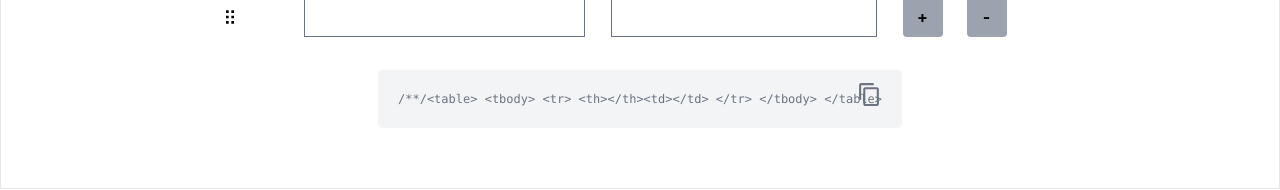
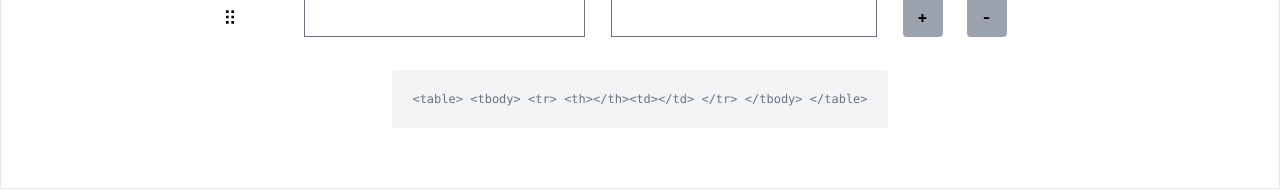
Before and after one commit to httpmax/newtable, a React (Create React App) app: page / in a window 1280 px wide. Both pictures are taken after a click on the button "Show Code". Shown: the part 427-617 px from the top of the page. Built offline with nearby package versions, Linux system fonts and the light colour scheme.

Commit message:
Update App.js

```diff
--- a/src/App.js
+++ b/src/App.js
@@ -233,32 +233,7 @@ export default function App() {
         <div className="flex justify-center my-5">
 
           <code className=" max-w-[80%] bg-gray-100 p-5 rounded font-mono text-[12px] text-gray-500 relative">
-           /*<button
-                className="absolute right-3 top-1 hover:bg-gray-300 p-2 "
-                title="Copy to Clipboard"
-                onClick={() => {
-                  navigator.clipboard.writeText(`<table>
-    <tbody>
-      ${tableData
-                      .map(
-                          (row) => `<tr>
-            ${Object.entries(row)
-                              .map((item, i) => {
-                                return i === 0 ? `<th>${item[1]}</th>` : `<td>${item[1]}</td>`;
-                              })
-                              .join("")}
-          </tr>`
-                      )
-                      .join("\n")}
-    </tbody>
-  </table>`);
-                  toast.success('Copied to Clipboard', {autoClose: 2000,hideProgressBar: true})
-                }
-                }
-            >
-              <MdContentCopy size={25 } className="" />
-            </button>*/
-            {`<table>
+{`<table>
     <tbody>
       ${tableData
         .map(
```
